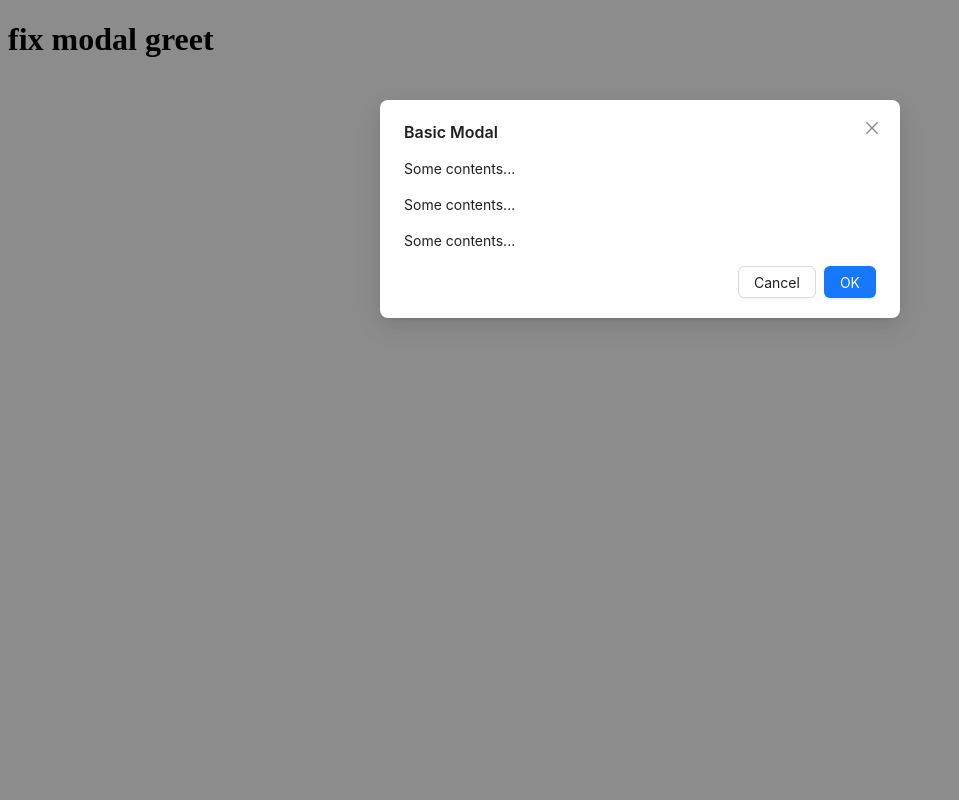
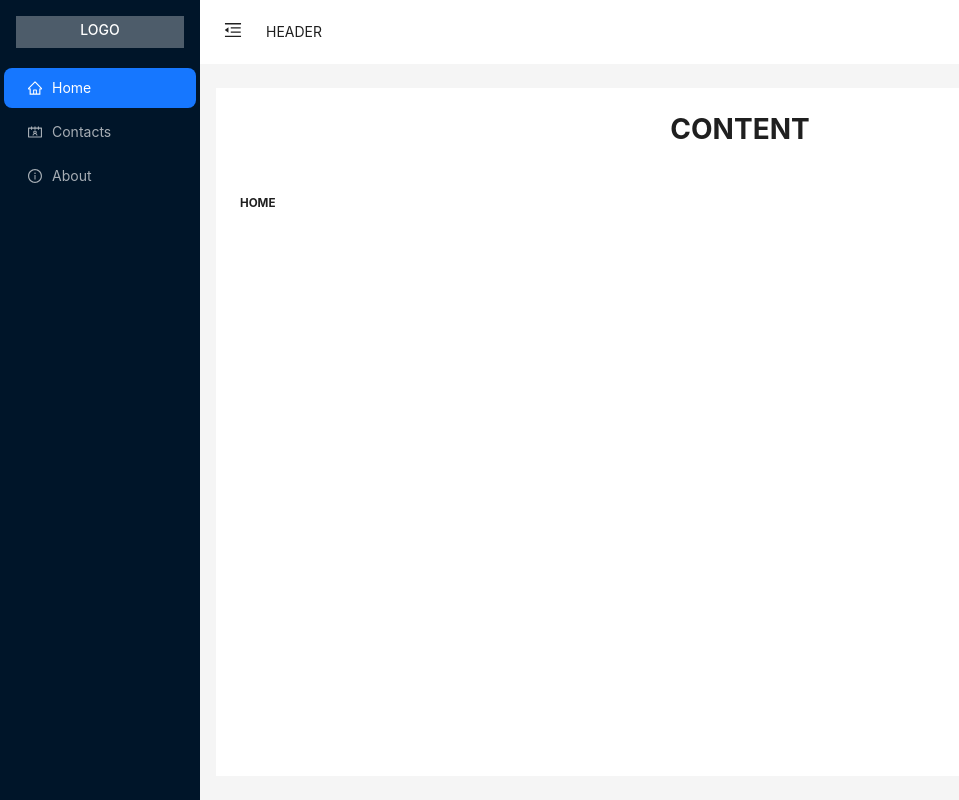
Before and after one commit to moneyandfame7/git-learn, a React (Create React App) app: page / in a window 1280 px wide. Shown: the whole page, without its empty margins (0-959 px from the left). Built offline with nearby package versions, Linux system fonts and the light colour scheme.

Commit message:
feat: added basic routing and some pages

```diff
--- a/package.json
+++ b/package.json
@@ -3,6 +3,7 @@
   "version": "0.1.0",
   "private": true,
   "dependencies": {
+    "@ant-design/icons": "^4.8.0",
     "@emotion/react": "^11.10.5",
     "@emotion/styled": "^11.10.5",
     "@mui/icons-material": "^5.10.16",
@@ -17,6 +18,8 @@
     "antd": "^5.0.4",
     "react": "^18.2.0",
     "react-dom": "^18.2.0",
+    "react-router": "^6.4.5",
+    "react-router-dom": "^6.4.5",
     "react-scripts": "5.0.1",
     "sass": "^1.56.1",
     "typescript": "^4.9.4",
--- a/src/App.tsx
+++ b/src/App.tsx
@@ -1,13 +1,9 @@
-import React from "react";
-import GreetingModal from "./components/GreetingModal";
+import Layout from "./containers/Layout";
+import { useOutlet } from "react-router-dom";
+const App = () => {
+	const currentOutlet = useOutlet();
 
-const App = () => {
-	return (
-		<>
-			<h1>fix modal greet</h1>
-			<GreetingModal />
-		</>
-	);
+	return <Layout>{currentOutlet}</Layout>;
 };
 
 export default App;
--- /dev/null
+++ b/src/containers/Layout.tsx
@@ -0,0 +1,76 @@
+import React, { FC, useState } from "react";
+import { Link } from "react-router-dom";
+import { routesConfig } from "../routesConfig";
+import { MenuFoldOutlined, MenuUnfoldOutlined } from "@ant-design/icons";
+import { Layout, Menu, theme } from "antd";
+const { Header, Sider, Content } = Layout;
+
+const items = routesConfig.map((item, index) => {
+	return {
+		key: index,
+		label: <Link to={item.path}>{item.label}</Link>,
+		icon: item.icon
+	};
+});
+
+interface IMyLayoutProps {
+	children?: React.ReactElement | null;
+}
+const MyLayout: FC<IMyLayoutProps> = ({ children }) => {
+	const [collapsed, setCollapsed] = useState(false);
+	const {
+		token: { colorBgContainer }
+	} = theme.useToken();
+
+	return (
+		<Layout style={{ height: "100vh" }}>
+			<Sider
+				trigger={null}
+				collapsible
+				collapsed={collapsed}
+				style={{ userSelect: "none" }}
+			>
+				<div className="logo">LOGO</div>
+				<Menu
+					theme="dark"
+					mode="inline"
+					defaultSelectedKeys={["0"]}
+					items={items}
+				/>
+			</Sider>
+			<Layout className="site-layout">
+				<Header style={{ padding: 0, background: colorBgContainer }}>
+					{React.createElement(
+						collapsed ? MenuUnfoldOutlined : MenuFoldOutlined,
+						{
+							className: "trigger",
+							onClick: () => setCollapsed(!collapsed)
+						}
+					)}
+					HEADER
+				</Header>
+				<Content
+					style={{
+						margin: "24px 16px",
+						padding: 24,
+						minHeight: 280,
+						background: colorBgContainer,
+						overflowY: "auto"
+					}}
+				>
+					<h1
+						style={{
+							fontWeight: 700,
+							marginBottom: "50px",
+							textAlign: "center"
+						}}
+					>
+						CONTENT
+					</h1>
+					{children}
+				</Content>
+			</Layout>
+		</Layout>
+	);
+};
+export default MyLayout;
--- /dev/null
+++ b/src/index.scss
@@ -0,0 +1,32 @@
+body {
+	height: 100%;
+}
+
+*,
+*:after,
+*:before {
+	margin: 0;
+	padding: 0;
+}
+
+.trigger {
+	padding: 0 24px;
+	font-size: 18px;
+	line-height: 64px;
+	cursor: pointer;
+	transition: color 0.3s;
+
+	&:hover {
+		color: #1890ff;
+	}
+}
+
+.logo {
+	height: 32px;
+	margin: 16px;
+	background: rgba(255, 255, 255, 0.3);
+	color: white;
+	text-align: center;
+	padding: 5px;
+	font-weight: 500;
+}
--- a/src/index.tsx
+++ b/src/index.tsx
@@ -1,8 +1,21 @@
 import React from "react";
 import ReactDOM from "react-dom/client";
+import { createBrowserRouter, RouterProvider } from "react-router-dom";
 import App from "./App";
-
+// import ErrorPage from "./pages/ErrorPage";
+import { routesConfig } from "./routesConfig";
+const router = createBrowserRouter([
+	{
+		path: "/",
+		element: <App />,
+		children: routesConfig.map(route => ({
+			index: route.path === "/",
+			path: route.path === "/" ? undefined : route.path,
+			element: route.element
+		}))
+	}
+]);
 const root = ReactDOM.createRoot(
 	document.getElementById("root") as HTMLElement
 );
-root.render(<App />);
+root.render(<RouterProvider router={router} />);
--- /dev/null
+++ b/src/pages/AboutPage.tsx
@@ -0,0 +1,7 @@
+import React from "react";
+
+const AboutPage = () => {
+	return <h5>ABOUT PAGE</h5>;
+};
+
+export default AboutPage;
--- /dev/null
+++ b/src/pages/ContactPage.tsx
@@ -0,0 +1,7 @@
+import React from "react";
+
+const ContactPage = () => {
+	return <h5>CONTACT PAGE</h5>;
+};
+
+export default ContactPage;
--- /dev/null
+++ b/src/pages/HomePage.tsx
@@ -0,0 +1,13 @@
+import React from "react";
+import "../index.scss";
+import { theme } from "antd";
+
+const App: React.FC = () => {
+	const {
+		token: { colorBgContainer }
+	} = theme.useToken();
+
+	return <h5>HOME</h5>;
+};
+
+export default App;
--- /dev/null
+++ b/src/routesConfig.tsx
@@ -0,0 +1,41 @@
+import React from "react";
+import AboutPage from "./pages/AboutPage";
+import ContactPage from "./pages/ContactPage";
+import HomePage from "./pages/HomePage";
+import {
+	ContactsOutlined,
+	HomeOutlined,
+	InfoCircleOutlined
+} from "@ant-design/icons";
+
+interface IRoutesConfig {
+	path: string;
+	label?: string;
+	element: React.ReactNode;
+	icon?: React.ReactNode;
+	id: number;
+	exact?: boolean;
+}
+export const routesConfig: IRoutesConfig[] = [
+	{
+		path: "/",
+		label: "Home",
+		element: <HomePage />,
+		icon: <HomeOutlined />,
+		id: 0
+	},
+	{
+		path: "/contacts",
+		label: "Contacts",
+		element: <ContactPage />,
+		icon: <ContactsOutlined />,
+		id: 1
+	},
+	{
+		path: "/about",
+		label: "About",
+		element: <AboutPage />,
+		icon: <InfoCircleOutlined />,
+		id: 2
+	}
+];
```
Also changed, not shown: src/pages/HeroPage.tsx (deleted, +0 -7 lines), 1 other file (tests, documents, lock files or other folders).
